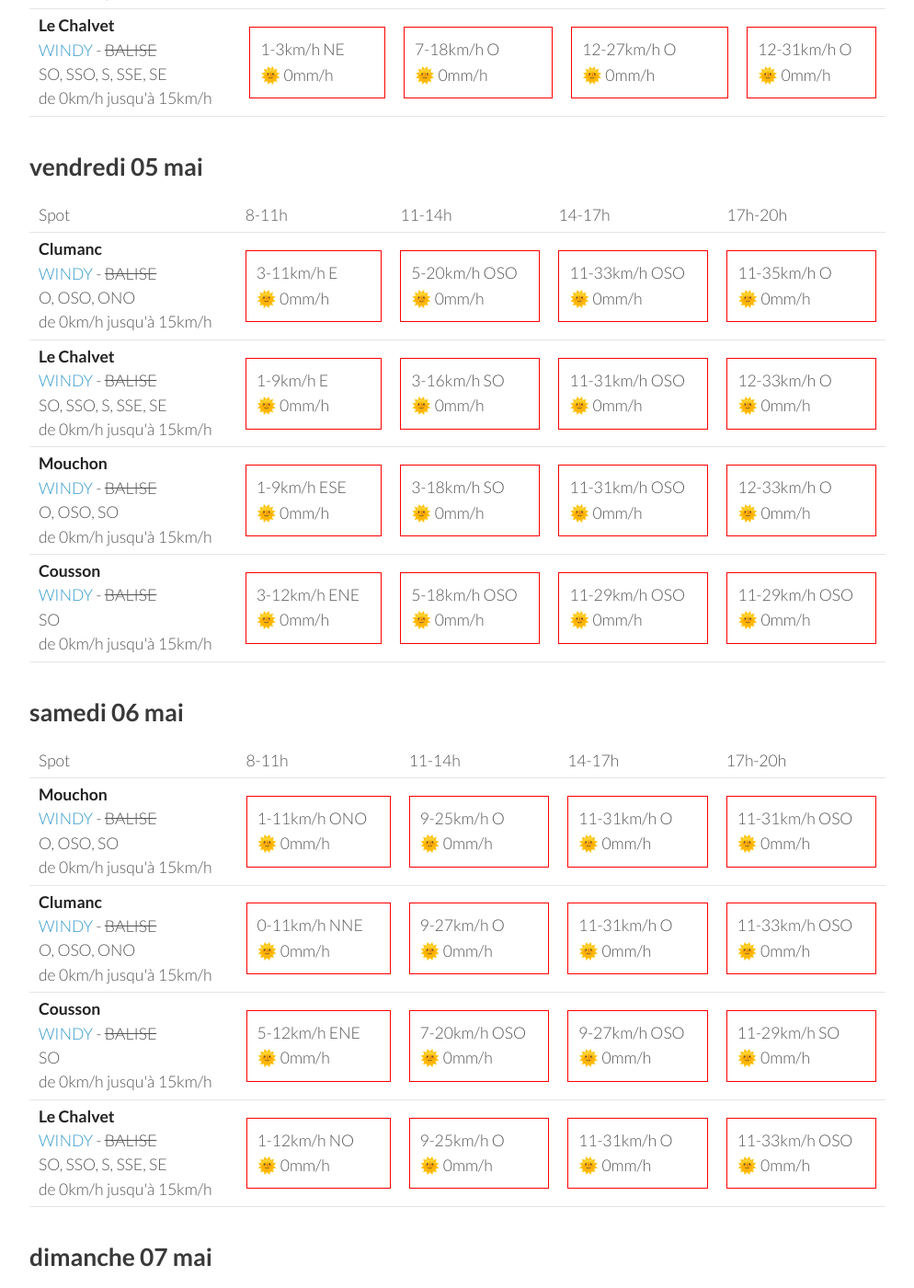
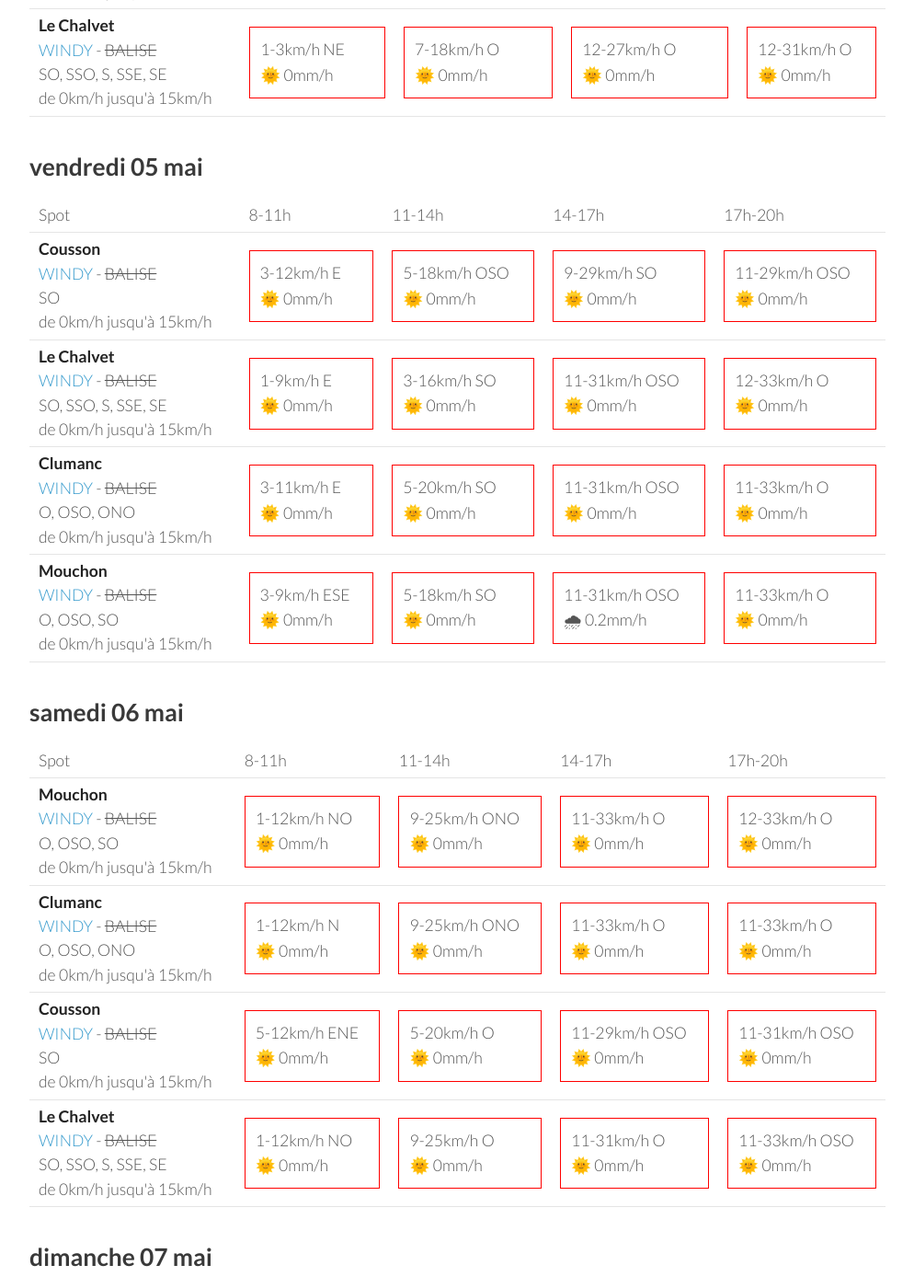
Before and after one commit to parapente-dans-le-nord/parapente-dans-le-nord.github.io, a Jekyll site: the page built from saint_andre.markdown, in a window 1280 px wide and 1400 px high, scrolled down 1299 px. Shown: the whole window at 92% size, without its empty margins (26-1020 px from the left). Built offline with Jekyll 4.4.1, drawn with Linux system fonts in a browser that asks for light colours; some of the changed text lies outside the part shown.

Commit message:
update index.markdown

```diff
--- a/saint_andre.markdown
+++ b/saint_andre.markdown
@@ -130,12 +130,12 @@ page mise à jour le mercredi 03 mai 13:36
       <td>17h-20h</td>
     </tr>
 <tr>
-        <td><strong>Clumanc</strong><br><a href="https://windy.com/44.027/6.402?43.914,6.403,10,m:eSxaglP">WINDY</a> - <span class="no-balise"> BALISE </span><br> <span class="vent-favorable">O, OSO, ONO</span><br><span class="force-vent">de 0km/h jusqu'à 15km/h</span> </td>
+        <td><strong>Cousson</strong><br><a href="https://windy.com/44.054/6.240?43.940,6.241,10,m:eSAaglz">WINDY</a> - <span class="no-balise"> BALISE </span><br> <span class="vent-favorable">SO</span><br><span class="force-vent">de 0km/h jusqu'à 15km/h</span> </td>
 
-            <td><div class="not-flyable"><p>3-11km/h E</p><p>🌞 0mm/h</p></div></td>
-            <td><div class="not-flyable"><p>5-20km/h OSO</p><p>🌞 0mm/h</p></div></td>
-            <td><div class="not-flyable"><p>11-33km/h OSO</p><p>🌞 0mm/h</p></div></td>
-            <td><div class="not-flyable"><p>11-35km/h O</p><p>🌞 0mm/h</p></div></td>
+            <td><div class="not-flyable"><p>3-12km/h E</p><p>🌞 0mm/h</p></div></td>
+            <td><div class="not-flyable"><p>5-18km/h OSO</p><p>🌞 0mm/h</p></div></td>
+            <td><div class="not-flyable"><p>9-29km/h SO</p><p>🌞 0mm/h</p></div></td>
+            <td><div class="not-flyable"><p>11-29km/h OSO</p><p>🌞 0mm/h</p></div></td>
 
 
     </tr>
@@ -150,22 +150,22 @@ page mise à jour le mercredi 03 mai 13:36
 
     </tr>
 <tr>
-        <td><strong>Mouchon</strong><br><a href="https://windy.com/43.992/6.424?43.878,6.425,10,m:eSuaglR">WINDY</a> - <span class="no-balise"> BALISE </span><br> <span class="vent-favorable">O, OSO, SO</span><br><span class="force-vent">de 0km/h jusqu'à 15km/h</span> </td>
+        <td><strong>Clumanc</strong><br><a href="https://windy.com/44.027/6.402?43.914,6.403,10,m:eSxaglP">WINDY</a> - <span class="no-balise"> BALISE </span><br> <span class="vent-favorable">O, OSO, ONO</span><br><span class="force-vent">de 0km/h jusqu'à 15km/h</span> </td>
 
-            <td><div class="not-flyable"><p>1-9km/h ESE</p><p>🌞 0mm/h</p></div></td>
-            <td><div class="not-flyable"><p>3-18km/h SO</p><p>🌞 0mm/h</p></div></td>
+            <td><div class="not-flyable"><p>3-11km/h E</p><p>🌞 0mm/h</p></div></td>
+            <td><div class="not-flyable"><p>5-20km/h SO</p><p>🌞 0mm/h</p></div></td>
             <td><div class="not-flyable"><p>11-31km/h OSO</p><p>🌞 0mm/h</p></div></td>
-            <td><div class="not-flyable"><p>12-33km/h O</p><p>🌞 0mm/h</p></div></td>
+            <td><div class="not-flyable"><p>11-33km/h O</p><p>🌞 0mm/h</p></div></td>
 
 
     </tr>
 <tr>
-        <td><strong>Cousson</strong><br><a href="https://windy.com/44.054/6.240?43.940,6.241,10,m:eSAaglz">WINDY</a> - <span class="no-balise"> BALISE </span><br> <span class="vent-favorable">SO</span><br><span class="force-vent">de 0km/h jusqu'à 15km/h</span> </td>
+        <td><strong>Mouchon</strong><br><a href="https://windy.com/43.992/6.424?43.878,6.425,10,m:eSuaglR">WINDY</a> - <span class="no-balise"> BALISE </span><br> <span class="vent-favorable">O, OSO, SO</span><br><span class="force-vent">de 0km/h jusqu'à 15km/h</span> </td>
 
-            <td><div class="not-flyable"><p>3-12km/h ENE</p><p>🌞 0mm/h</p></div></td>
-            <td><div class="not-flyable"><p>5-18km/h OSO</p><p>🌞 0mm/h</p></div></td>
-            <td><div class="not-flyable"><p>11-29km/h OSO</p><p>🌞 0mm/h</p></div></td>
-            <td><div class="not-flyable"><p>11-29km/h OSO</p><p>🌞 0mm/h</p></div></td>
+            <td><div class="not-flyable"><p>3-9km/h ESE</p><p>🌞 0mm/h</p></div></td>
+            <td><div class="not-flyable"><p>5-18km/h SO</p><p>🌞 0mm/h</p></div></td>
+            <td><div class="not-flyable"><p>11-31km/h OSO</p><p>🌧 0.2mm/h</p></div></td>
+            <td><div class="not-flyable"><p>11-33km/h O</p><p>🌞 0mm/h</p></div></td>
 
 
     </tr>
@@ -188,20 +188,20 @@ page mise à jour le mercredi 03 mai 13:36
 <tr>
         <td><strong>Mouchon</strong><br><a href="https://windy.com/43.992/6.424?43.878,6.425,10,m:eSuaglR">WINDY</a> - <span class="no-balise"> BALISE </span><br> <span class="vent-favorable">O, OSO, SO</span><br><span class="force-vent">de 0km/h jusqu'à 15km/h</span> </td>
 
-            <td><div class="not-flyable"><p>1-11km/h ONO</p><p>🌞 0mm/h</p></div></td>
-            <td><div class="not-flyable"><p>9-25km/h O</p><p>🌞 0mm/h</p></div></td>
-            <td><div class="not-flyable"><p>11-31km/h O</p><p>🌞 0mm/h</p></div></td>
-            <td><div class="not-flyable"><p>11-31km/h OSO</p><p>🌞 0mm/h</p></div></td>
+            <td><div class="not-flyable"><p>1-12km/h NO</p><p>🌞 0mm/h</p></div></td>
+            <td><div class="not-flyable"><p>9-25km/h ONO</p><p>🌞 0mm/h</p></div></td>
+            <td><div class="not-flyable"><p>11-33km/h O</p><p>🌞 0mm/h</p></div></td>
+            <td><div class="not-flyable"><p>12-33km/h O</p><p>🌞 0mm/h</p></div></td>
 
 
     </tr>
 <tr>
         <td><strong>Clumanc</strong><br><a href="https://windy.com/44.027/6.402?43.914,6.403,10,m:eSxaglP">WINDY</a> - <span class="no-balise"> BALISE </span><br> <span class="vent-favorable">O, OSO, ONO</span><br><span class="force-vent">de 0km/h jusqu'à 15km/h</span> </td>
 
-            <td><div class="not-flyable"><p>0-11km/h NNE</p><p>🌞 0mm/h</p></div></td>
-            <td><div class="not-flyable"><p>9-27km/h O</p><p>🌞 0mm/h</p></div></td>
-            <td><div class="not-flyable"><p>11-31km/h O</p><p>🌞 0mm/h</p></div></td>
-            <td><div class="not-flyable"><p>11-33km/h OSO</p><p>🌞 0mm/h</p></div></td>
+            <td><div class="not-flyable"><p>1-12km/h N</p><p>🌞 0mm/h</p></div></td>
+            <td><div class="not-flyable"><p>9-25km/h ONO</p><p>🌞 0mm/h</p></div></td>
+            <td><div class="not-flyable"><p>11-33km/h O</p><p>🌞 0mm/h</p></div></td>
+            <td><div class="not-flyable"><p>11-33km/h O</p><p>🌞 0mm/h</p></div></td>
 
 
     </tr>
@@ -209,9 +209,9 @@ page mise à jour le mercredi 03 mai 13:36
         <td><strong>Cousson</strong><br><a href="https://windy.com/44.054/6.240?43.940,6.241,10,m:eSAaglz">WINDY</a> - <span class="no-balise"> BALISE </span><br> <span class="vent-favorable">SO</span><br><span class="force-vent">de 0km/h jusqu'à 15km/h</span> </td>
 
             <td><div class="not-flyable"><p>5-12km/h ENE</p><p>🌞 0mm/h</p></div></td>
-            <td><div class="not-flyable"><p>7-20km/h OSO</p><p>🌞 0mm/h</p></div></td>
-            <td><div class="not-flyable"><p>9-27km/h OSO</p><p>🌞 0mm/h</p></div></td>
-            <td><div class="not-flyable"><p>11-29km/h SO</p><p>🌞 0mm/h</p></div></td>
+            <td><div class="not-flyable"><p>5-20km/h O</p><p>🌞 0mm/h</p></div></td>
+            <td><div class="not-flyable"><p>11-29km/h OSO</p><p>🌞 0mm/h</p></div></td>
+            <td><div class="not-flyable"><p>11-31km/h OSO</p><p>🌞 0mm/h</p></div></td>
 
 
     </tr>
```
Also changed, not shown: other parts of saint_andre.markdown (+1 -1 lines).
